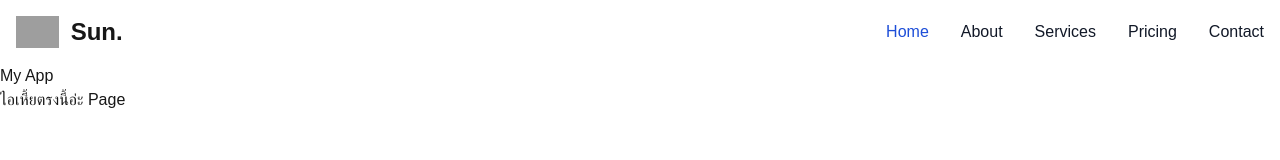
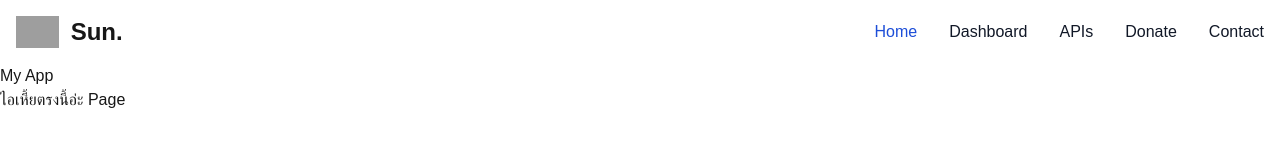
Before and after one commit to ACESunny/Chinanan, a Next.js app in the folder web/: page / in a window 1280 px wide. Shown: the top 160 px of the page. Built offline with nearby package versions, Linux system fonts and the light colour scheme; grey boxes are pictures that could not be loaded.

Commit message:
Update nav.jsx

```diff
--- a/web/src/app/component/nav.jsx
+++ b/web/src/app/component/nav.jsx
@@ -2,7 +2,7 @@ import React from "react";
 
 function Nav() {
   return (
-    <nav class="bg-white">
+    <nav class="">
         <div class="max-w-screen-xl flex flex-wrap items-center justify-between mx-auto p-4">
             <a href="*" class="flex items-center space-x-3 rtl:space-x-reverse">
                 <img src="https://flowbite.com/docs/images/logo.svg" class="h-8" alt="Flowbite Logo" />
@@ -20,13 +20,13 @@ function Nav() {
                         <a href="#" class="block py-2 px-3 text-white bg-blue-700 rounded-sm md:bg-transparent md:text-blue-700 md:p-0 dark:text-white md:dark:text-blue-500" aria-current="page">Home</a>
                     </li>
                     <li>
-                        <a href="#" class="block py-2 px-3 text-gray-900 rounded-sm hover:bg-gray-100 md:hover:bg-transparent md:border-0 md:hover:text-blue-700 md:p-0 dark:text-white md:dark:hover:text-blue-500 dark:hover:bg-gray-700 dark:hover:text-white md:dark:hover:bg-transparent">About</a>
+                        <a href="#" class="block py-2 px-3 text-gray-900 rounded-sm hover:bg-gray-100 md:hover:bg-transparent md:border-0 md:hover:text-blue-700 md:p-0 dark:text-white md:dark:hover:text-blue-500 dark:hover:bg-gray-700 dark:hover:text-white md:dark:hover:bg-transparent">Dashboard</a>
                     </li>
                     <li>
-                        <a href="#" class="block py-2 px-3 text-gray-900 rounded-sm hover:bg-gray-100 md:hover:bg-transparent md:border-0 md:hover:text-blue-700 md:p-0 dark:text-white md:dark:hover:text-blue-500 dark:hover:bg-gray-700 dark:hover:text-white md:dark:hover:bg-transparent">Services</a>
+                        <a href="#" class="block py-2 px-3 text-gray-900 rounded-sm hover:bg-gray-100 md:hover:bg-transparent md:border-0 md:hover:text-blue-700 md:p-0 dark:text-white md:dark:hover:text-blue-500 dark:hover:bg-gray-700 dark:hover:text-white md:dark:hover:bg-transparent">APIs</a>
                     </li>
                     <li>
-                        <a href="#" class="block py-2 px-3 text-gray-900 rounded-sm hover:bg-gray-100 md:hover:bg-transparent md:border-0 md:hover:text-blue-700 md:p-0 dark:text-white md:dark:hover:text-blue-500 dark:hover:bg-gray-700 dark:hover:text-white md:dark:hover:bg-transparent">Pricing</a>
+                        <a href="#" class="block py-2 px-3 text-gray-900 rounded-sm hover:bg-gray-100 md:hover:bg-transparent md:border-0 md:hover:text-blue-700 md:p-0 dark:text-white md:dark:hover:text-blue-500 dark:hover:bg-gray-700 dark:hover:text-white md:dark:hover:bg-transparent">Donate</a>
                     </li>
                     <li>
                         <a href="#" class="block py-2 px-3 text-gray-900 rounded-sm hover:bg-gray-100 md:hover:bg-transparent md:border-0 md:hover:text-blue-700 md:p-0 dark:text-white md:dark:hover:text-blue-500 dark:hover:bg-gray-700 dark:hover:text-white md:dark:hover:bg-transparent">Contact</a>
```
